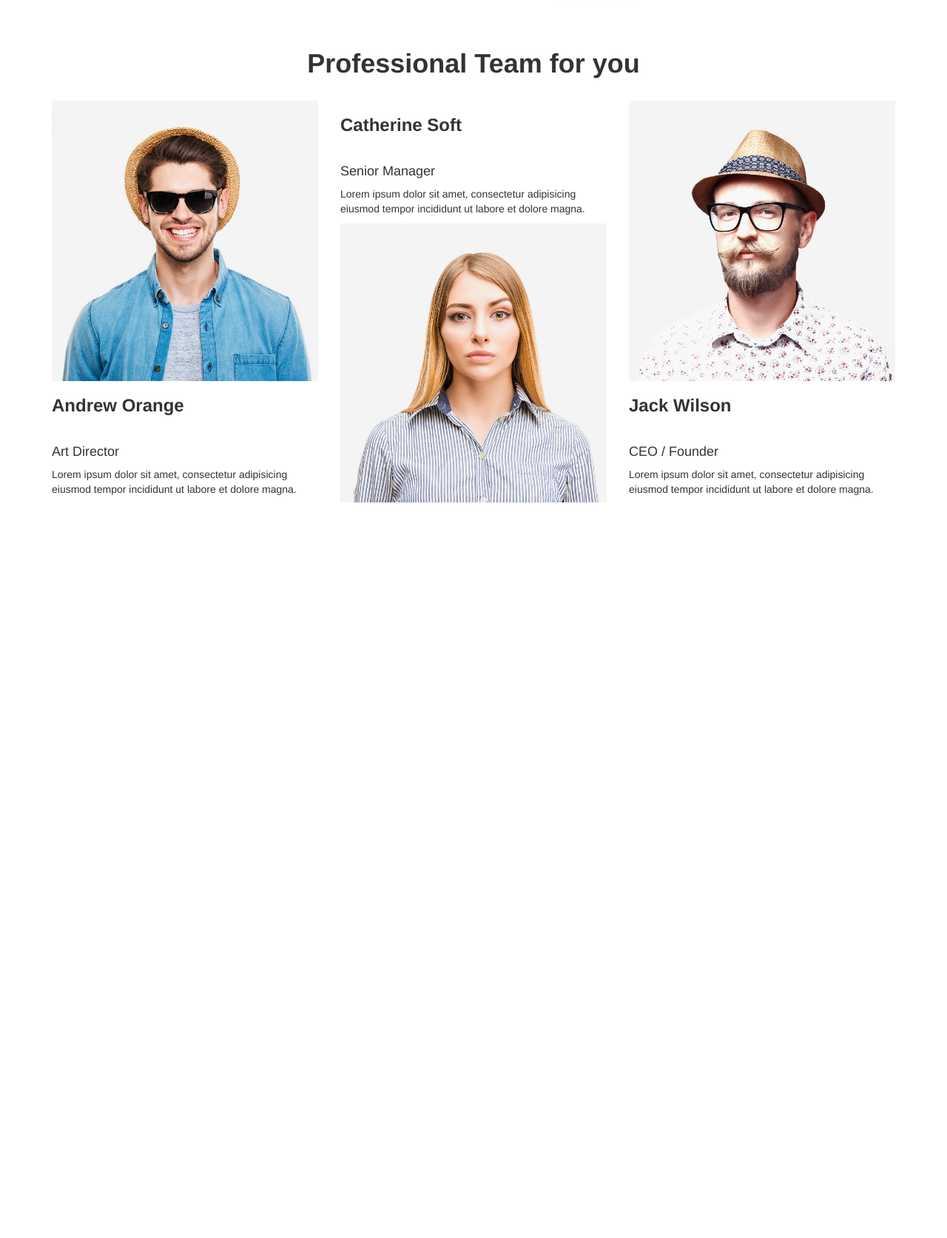
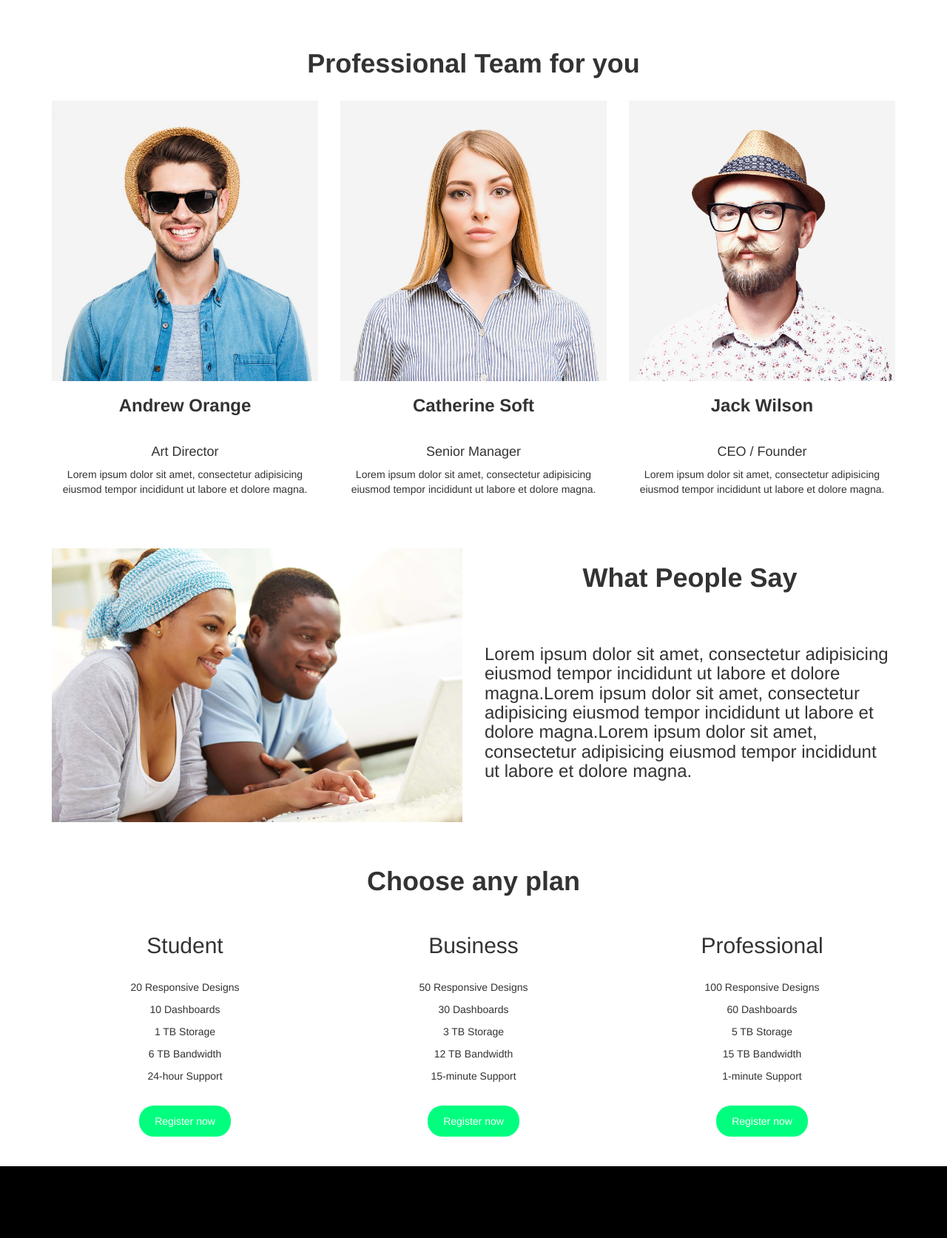
Before and after one commit to waiyanayekyaw/landing-wyak, a plain HTML site: page index.html in a window 1280 px wide. Shown: the part 1100-2773 px from the top of the page at 74% size. Drawn offline with Linux system fonts and the light colour scheme.

Commit message:
updated responsive

```diff
--- a/index.html
+++ b/index.html
@@ -62,7 +62,7 @@
         </div>
     </div>
     <!-- about us -->
-    <div class="about">
+    <div class="about text-center">
         <div class="container">
             <div class="row">
                 <h1 class="h1-about text-center"><strong>Professional Team for you</strong></h1><br>
@@ -76,13 +76,13 @@
                     </p>
                 </div>
                 <div class="col-md-4">
+                    <img src="images/team-image2.jpg" alt="" class="img-responsive">
                     <h3><strong>Catherine Soft</strong></h3><br>
                     <h4>Senior Manager</h4>
                     <p>
                         Lorem ipsum dolor sit amet, consectetur adipisicing eiusmod tempor incididunt ut labore et
                         dolore magna.
                     </p>
-                    <img src="images/team-image2.jpg" alt="" class="img-responsive">
                 </div>
                 <div class="col-md-4">
                     <img src="images/team-image3.jpg" alt="" class="img-responsive">
@@ -117,7 +117,7 @@
     </div><br><br>
     <!-- pricing -->
     <h1 class="h1-pricing text-center"><strong>Choose any plan</strong></h1><br>
-    <div class="pricing">
+    <div class="pricing text-center">
         <div class="container">
             <div class="row">
                 <div class="col-md-4">
--- a/style.css
+++ b/style.css
@@ -3,6 +3,7 @@
     background: url('images/home-bg.jpg');
     background-position: center;
     background-attachment: fixed;
+    background-size: cover;
     padding: 200px 0;
 }
 .btn-header{
```
